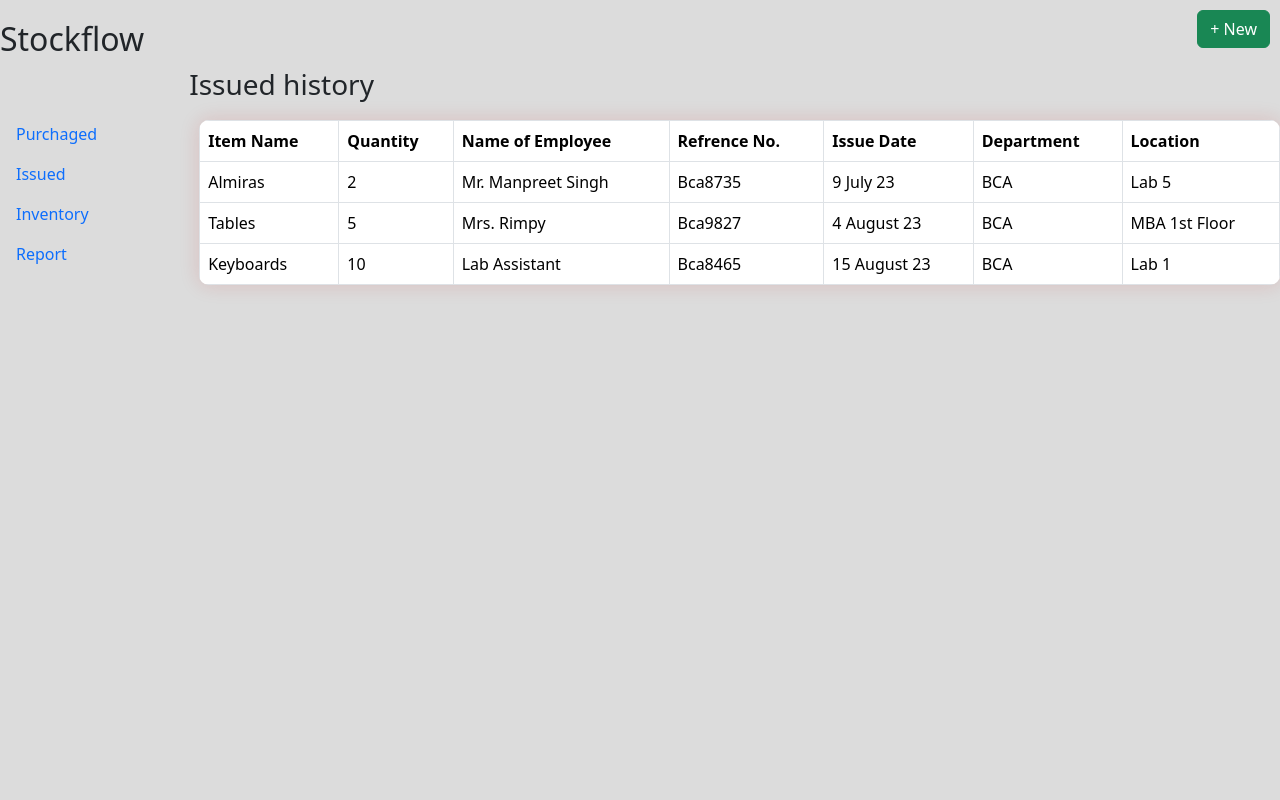
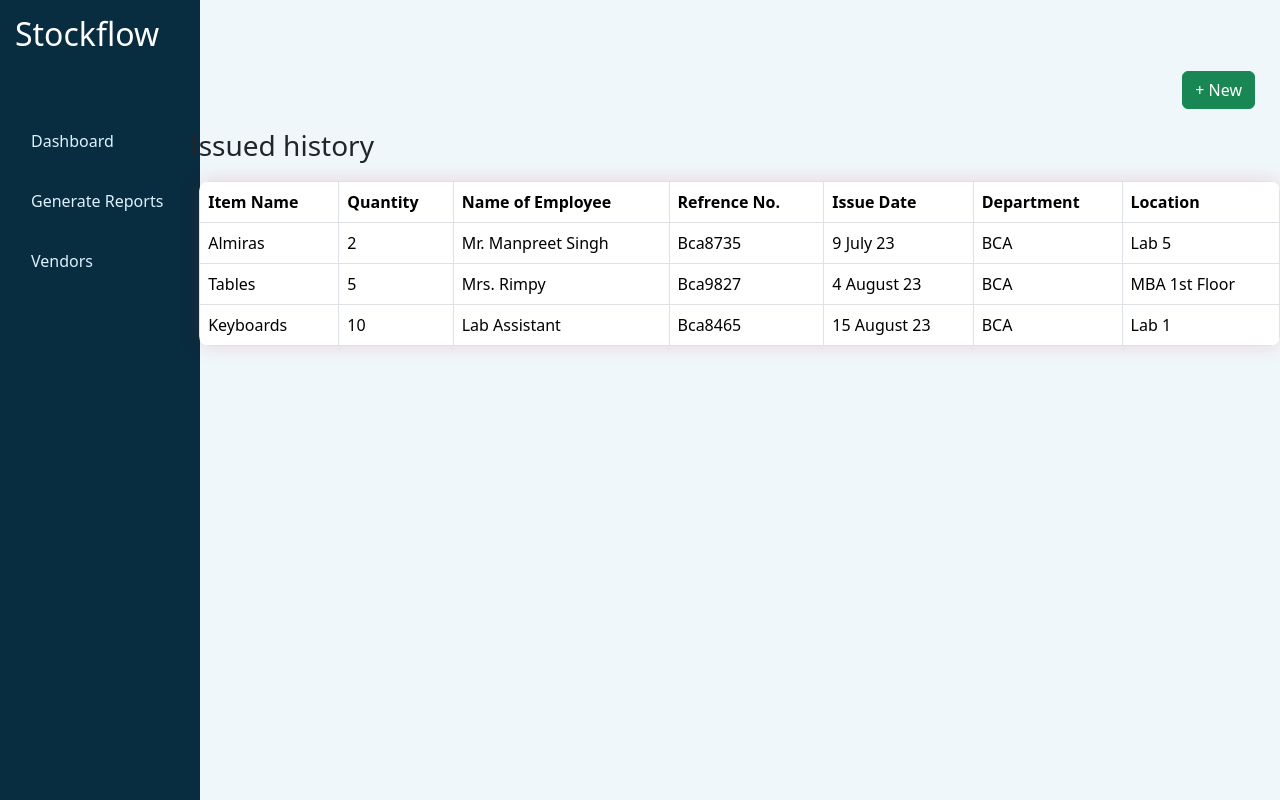
Before and after one commit to Anasdevs/Stock-management-system-msi-, a Django app: page /issued/ in a window 1280 px wide. Run offline with Django 4.2, Linux system fonts and the light colour scheme.

Commit message:
some refactoring

```diff
--- a/backend/sms/static/css/style.css
+++ b/backend/sms/static/css/style.css
@@ -1,6 +1,8 @@
-.body{
-  background-color: gainsboro;
+.main{
+  /* background-color: gainsboro; */
+  background-color: #eff7fb;
 }
+
 .nav-item{
   text-decoration: none;
 }
--- a/backend/sms/templates/Issued.html
+++ b/backend/sms/templates/Issued.html
@@ -11,26 +11,12 @@
     integrity="sha384-T3c6CoIi6uLrA9TneNEoa7RxnatzjcDSCmG1MXxSR1GAsXEV/Dwwykc2MPK8M2HN" crossorigin="anonymous">
 </head>
 
-<body class="body">
-  <div class="sidebar">
-    <h2>Stockflow</h2>
-    <div class="side-items">
-      <ul class="nav flex-column pt-5 ">
-        <li class="nav-item">
-          <a class="nav-link active" aria-current="page" href="/">Purchaged</a>
-        </li>
-        <li class="nav-item">
-          <a class="nav-link" href="#">Issued</a>
-        </li>
-        <li class="nav-item">
-          <a class="nav-link" href="#">Inventory</a>
-        </li>
-        <li class="nav-item">
-          <a class="nav-link" href="#">Report</a>
-        </li>
-      </ul>
-    </div>
+<body class="main">
+  <div class="container">
+    {% include 'sidebar.html' %}
   </div>
+  <h2>Stockflow</h2>
+  <div class="content">
   <div class="d-flex justify-content-end custom-margin">
     <button type="button" class="btn btn-success">+ New</button>
   </div>
@@ -79,6 +65,7 @@
     </tbody>
   </table>
 </div>
+
   <script src="https://cdn.jsdelivr.net/npm/bootstrap@5.3.2/dist/js/bootstrap.bundle.min.js"
     integrity="sha384-C6RzsynM9kWDrMNeT87bh95OGNyZPhcTNXj1NW7RuBCsyN/o0jlpcV8Qyq46cDfL"
     crossorigin="anonymous"></script>
--- /dev/null
+++ b/backend/sms/templates/sidebar.html
@@ -0,0 +1,55 @@
+{% load static %}
+
+<!DOCTYPE html>
+<html lang="en">
+
+<head>
+    <meta charset="UTF-8">
+    <meta name="viewport" content="width=device-width, initial-scale=1.0">
+    <title>Simple Sidebar</title>
+    <link rel="stylesheet" href="{% static 'css/style.css' %}">
+    <link rel="stylesheet" href="https://cdn.jsdelivr.net/npm/bootstrap@5.3.2/dist/css/bootstrap.min.css"
+        integrity="sha384-T3c6CoIi6uLrA9TneNEoa7RxnatzjcDSCmG1MXxSR1GAsXEV/Dwwykc2MPK8M2HN"
+        crossorigin="anonymous">
+    <style>
+        .sidebar {
+            height: 100vh;
+            width: 200px;
+            background-color: #082c40;
+            color: rgb(0, 0, 19);
+            padding: 15px;
+
+        }
+        .nav-item{
+            margin-top: 20px;
+        }
+        .nav-link {
+            color: #DDF2FD;
+        }
+        .content {
+            padding: 15px;
+        }
+        h2{
+            color: #ffffff;
+        }
+    </style>
+</head>
+
+<body>
+    <div class="sidebar">
+        <h2 >Stockflow</h2>
+        <ul class="nav flex-column mt-5">
+            <li class="nav-item">
+                <a class="nav-link active" href="#">Dashboard</a>
+            </li>
+            <li class="nav-item">
+                <a class="nav-link" href="#">Generate Reports</a>
+            </li>
+            <li class="nav-item">
+                <a class="nav-link" href="#">Vendors</a>
+            </li>
+        </ul>
+    </div>
+</body>
+
+</html>
--- a/backend/sms/urls.py
+++ b/backend/sms/urls.py
@@ -4,5 +4,6 @@ from . import views
 urlpatterns = [
     path('', views.index, name='index'),
     path('issued/', views.issued, name='assigned'),
+    path('sidebar/', views.sidebar, name='sidebar')
 
 ]
--- a/backend/sms/views.py
+++ b/backend/sms/views.py
@@ -1,7 +1,11 @@
 from django.shortcuts import render
+from django.http import request
 
 def index(request):
     return render(request, 'home.html')
 
 def issued(request):
     return render(request, 'Issued.html')
+
+def sidebar(request):
+    return render(request, 'sidebar.html')
```
Also changed, not shown: backend/sms/templates/home.html (+2 -15 lines).
